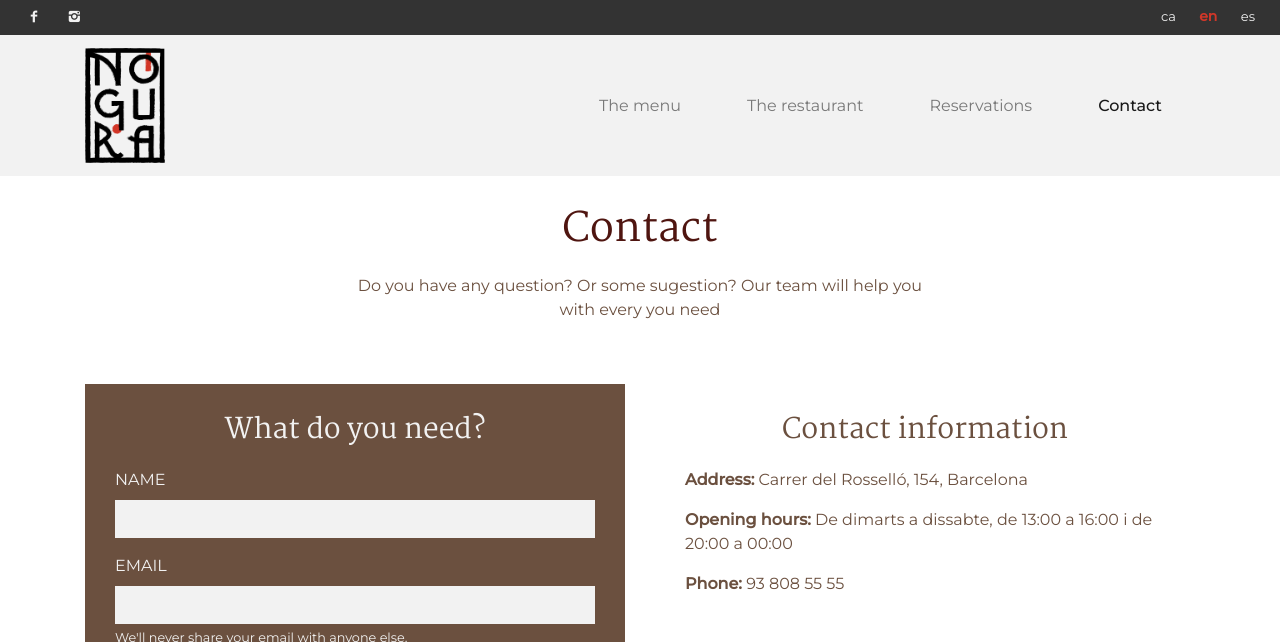
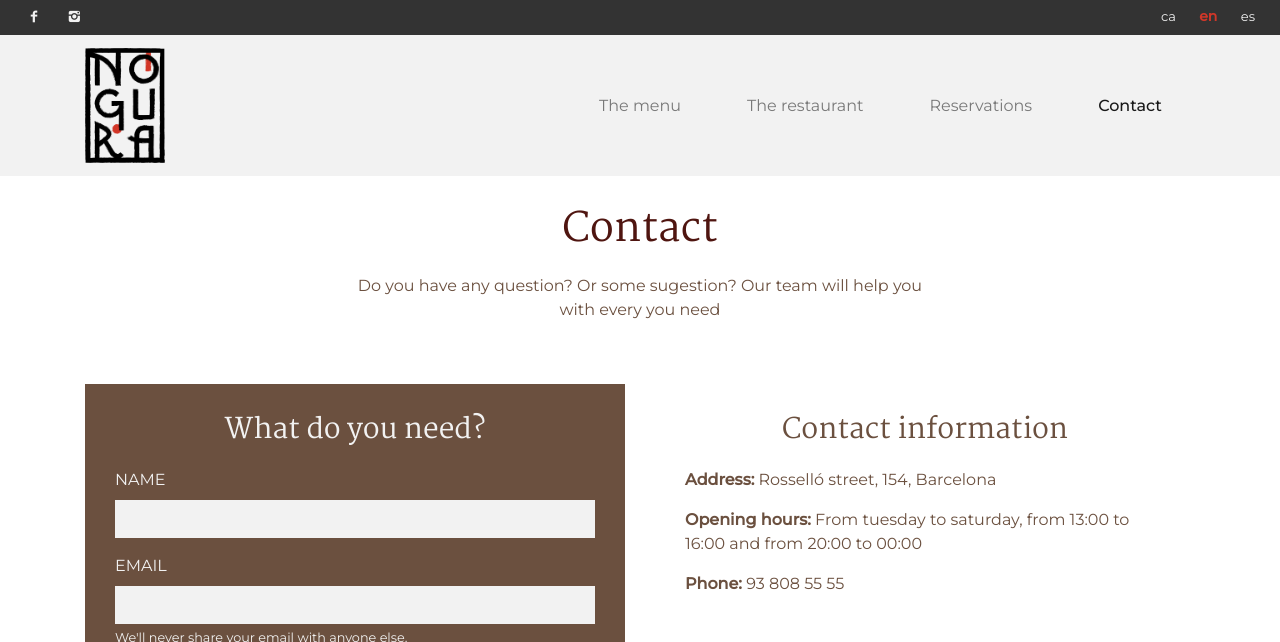
Before and after one commit to nogura/nogura.github.io, a Jekyll site: the page built from contact.en.html, in a window 1280 px wide and 1208 px high. Shown: the top 642 px of the window. Built offline with Jekyll 4.4.1, drawn with Linux system fonts in a browser that asks for light colours; some of the changed text lies outside the part shown; grey boxes are pictures that could not be loaded.

Commit message:
Traducción del horario y la dirección

```diff
--- a/_config.yml
+++ b/_config.yml
@@ -10,9 +10,15 @@ baseurl: "" # the subpath of your site, e.g. /blog
 url: "" # the base hostname & protocol for your site, e.g. http://example.com
 
 information:
-  address: Carrer del Rosselló, 154, Barcelona
+  address:
+    en: Rosselló street, 154, Barcelona
+    ca: Carrer del Rosselló, 154, Barcelona
+    es: Calle del Rosselló, 154, Barcelona
   phone: 93 808 55 55
-  schedule: De dimarts a dissabte, de 13:00 a 16:00 i de 20:00 a 00:00
+  schedule:
+    en: From tuesday to saturday, from 13:00 to 16:00 and from 20:00 to 00:00
+    ca: De dimarts a dissabte, de 13:00 a 16:00 i de 20:00 a 00:00
+    es: De martes a sábado, de 13:00 a 16:00 y de 20:00 a 00:00
 
 # Social
 social:
--- a/_includes/contact.html
+++ b/_includes/contact.html
@@ -45,8 +45,8 @@
 		<div class="col-12">
 			<div class="content">
 				<h2 class="text-center">{{ site.data.i18n.[page.lang].["Contact information"] }}</h2>
-				<p><strong>{{ site.data.i18n.[page.lang].address }}:</strong> {{ site.information.address }}</p>
-				<p><strong>{{ site.data.i18n.[page.lang].schedule }}:</strong> {{ site.information.schedule }}</p>
+				<p><strong>{{ site.data.i18n.[page.lang].address }}:</strong> {{ site.information.address.[page.lang] }}</p>
+				<p><strong>{{ site.data.i18n.[page.lang].schedule }}:</strong> {{ site.information.schedule.[page.lang] }}</p>
 				<p><strong>{{ site.data.i18n.[page.lang].phone }}:</strong> {{ site.information.phone }}</p>
 			</div>
 		</div>
--- a/_includes/footer.html
+++ b/_includes/footer.html
@@ -1,7 +1,7 @@
 <footer class="py-3">
 	<div class="container text-center">
-		<p>{{ site.information.address }}</p>
-		<p>{{ site.information.schedule }}</p>
+		<p>{{ site.information.address.[page.lang] }}</p>
+		<p>{{ site.information.schedule.[page.lang] }}</p>
 		<p>{{ site.information.phone }}</p>
 		<p>·</p>
 		<span><small>Designed with <i class="icon-heart"></i> by Natalia Rio</small></span>
--- a/_includes/reservations.html
+++ b/_includes/reservations.html
@@ -108,7 +108,7 @@
     					</div>
     				</div>
     			</div>
-    			<p class="reserva__contact text-center">{{ site.information.phone }} · {{ site.information.address }}</p>
+    			<p class="reserva__contact text-center">{{ site.information.phone }} · {{ site.information.address.[page.lang] }}</p>
     		</div>
 		</div>
 	</div>
```
